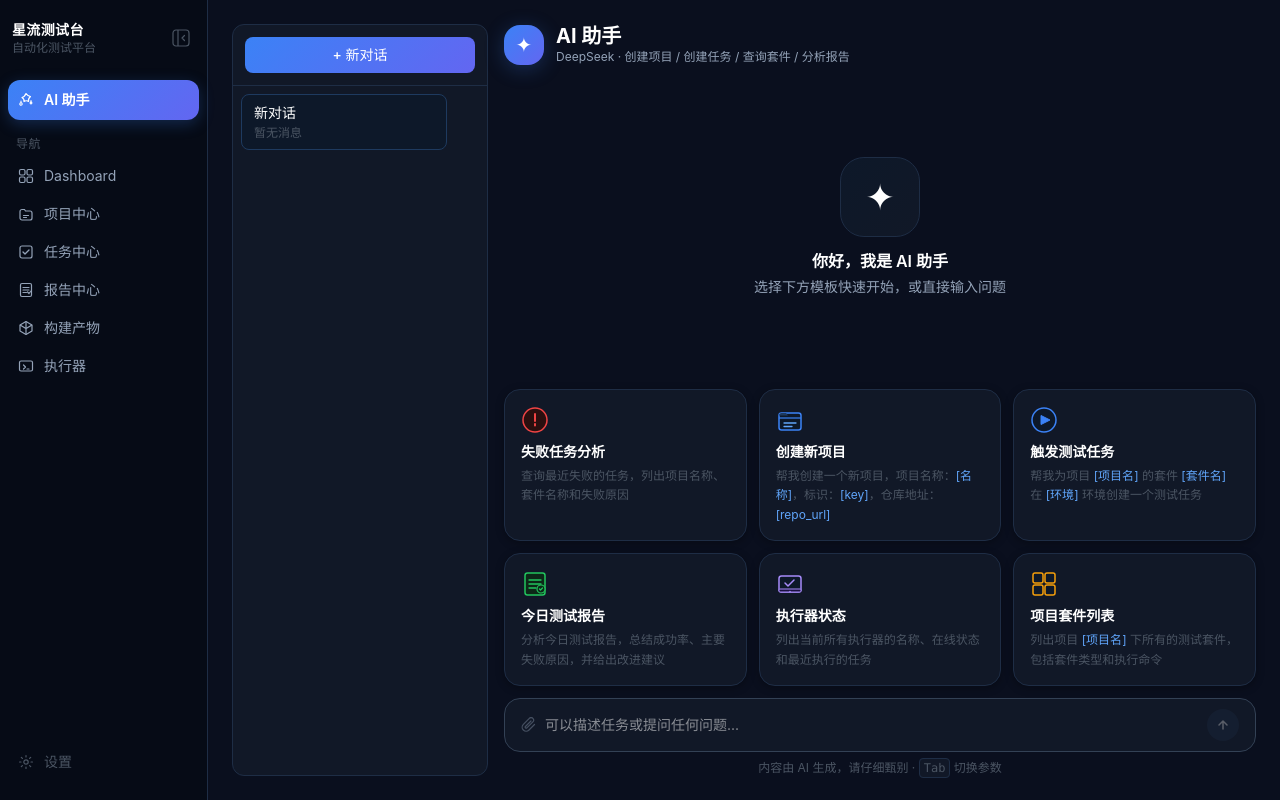
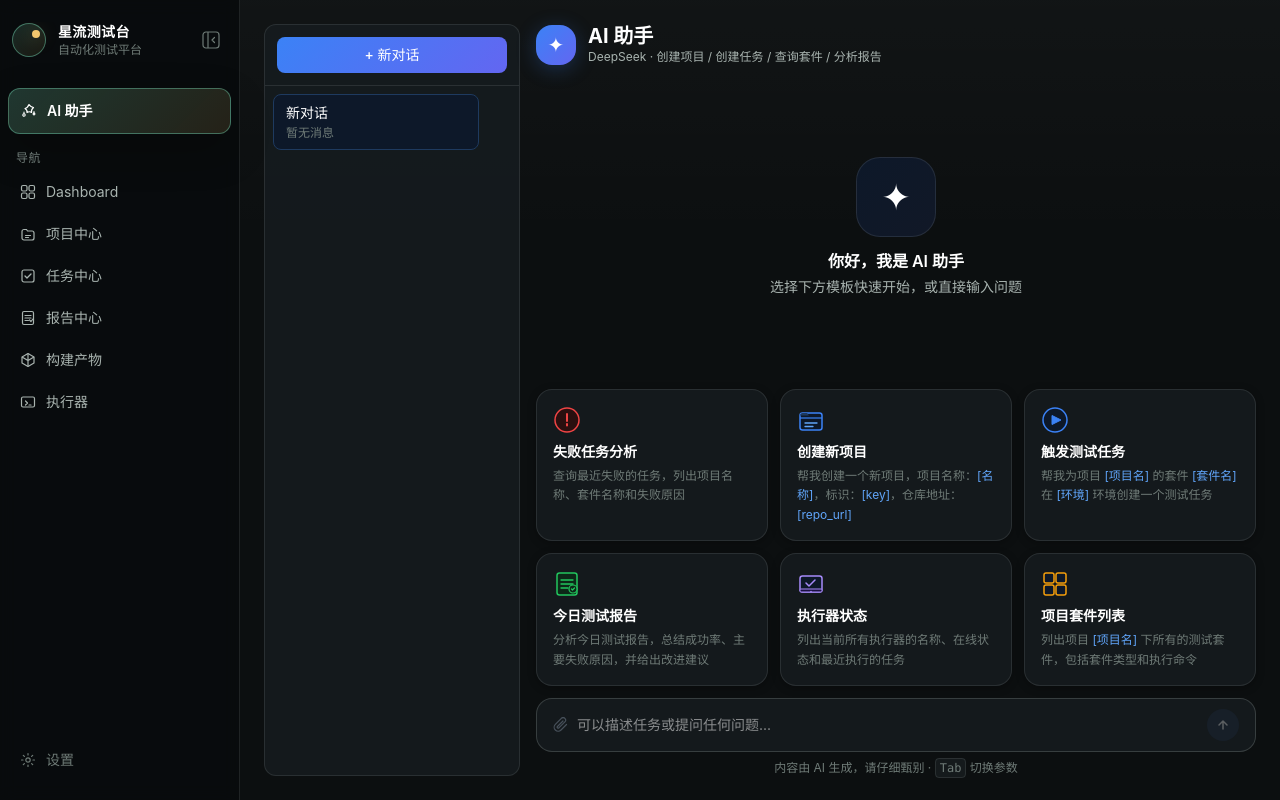
Before and after one commit to qd1332543/TestPlatform, a Next.js app in the folder apps/web/: page /ai in a window 1280 px wide. Built offline with nearby package versions, Linux system fonts and the light colour scheme.

Commit message:
feat: refine web console visual system

```diff
--- a/apps/web/app/globals.css
+++ b/apps/web/app/globals.css
@@ -1,31 +1,96 @@
 @import "tailwindcss";
 
 :root {
-  --bg-base: #0A0F1E;
-  --bg-sidebar: #060B16;
-  --bg-card: #111827;
-  --bg-card-hover: #1a2438;
-  --border: #1E2D45;
-  --border-light: #334155;
-  --accent: #3B82F6;
-  --accent-2: #6366F1;
+  --bg-base: #0C0F10;
+  --bg-sidebar: rgba(9, 12, 13, 0.88);
+  --bg-card: rgba(23, 29, 32, 0.82);
+  --bg-card-hover: rgba(34, 43, 46, 0.88);
+  --border: rgba(214, 228, 223, 0.11);
+  --border-light: rgba(214, 228, 223, 0.18);
+  --accent: #74D6B3;
+  --accent-2: #F2C76E;
+  --accent-3: #9DB7FF;
   --text-primary: #FFFFFF;
-  --text-secondary: #94A3B8;
-  --text-muted: #4B5563;
+  --text-secondary: #A9B4B0;
+  --text-muted: #6F7B77;
+  --surface-faint: rgba(255, 255, 255, 0.025);
+  --surface-soft: rgba(255, 255, 255, 0.045);
+  --shadow-elevated: 0 24px 80px rgba(0, 0, 0, 0.32);
+}
+
+html {
+  background: var(--bg-base);
 }
 
 body {
-  background: var(--bg-base);
+  min-height: 100vh;
+  background:
+    linear-gradient(rgba(255, 255, 255, 0.032) 1px, transparent 1px),
+    linear-gradient(90deg, rgba(255, 255, 255, 0.032) 1px, transparent 1px),
+    linear-gradient(145deg, rgba(116, 214, 179, 0.08), transparent 34%),
+    linear-gradient(315deg, rgba(242, 199, 110, 0.055), transparent 38%),
+    var(--bg-base);
+  background-size: 48px 48px, 48px 48px, auto, auto, auto;
   color: var(--text-primary);
   font-family: -apple-system, BlinkMacSystemFont, 'Segoe UI', sans-serif;
+  letter-spacing: 0;
 }
 
 ::selection {
-  background: #3B82F640;
-  color: #fff;
+  background: rgba(116, 214, 179, 0.32);
+  color: #06100C;
+}
+
+.app-shell {
+  min-height: 100vh;
+}
+
+.app-main {
+  background: linear-gradient(180deg, rgba(255, 255, 255, 0.025), transparent 240px);
+}
+
+.glass-panel {
+  background: var(--bg-card);
+  border: 1px solid var(--border);
+  box-shadow: var(--shadow-elevated);
+  backdrop-filter: blur(18px);
+}
+
+.brand-orbit {
+  position: relative;
+  width: 34px;
+  height: 34px;
+  flex: 0 0 34px;
+  border: 1px solid rgba(116, 214, 179, 0.46);
+  border-radius: 50%;
+  background: linear-gradient(145deg, rgba(116, 214, 179, 0.16), rgba(242, 199, 110, 0.08));
+}
+
+.brand-orbit::after {
+  position: absolute;
+  content: "";
+  width: 8px;
+  height: 8px;
+  right: 5px;
+  top: 6px;
+  border-radius: 50%;
+  background: var(--accent-2);
+  box-shadow: 0 0 18px rgba(242, 199, 110, 0.36);
+}
+
+.panel-heading {
+  color: var(--text-primary);
+  font-weight: 650;
+}
+
+.kicker {
+  color: var(--accent);
+  font-size: 12px;
+  font-weight: 700;
+  letter-spacing: 0;
 }
 
 ::-webkit-scrollbar { width: 4px; height: 4px; }
 ::-webkit-scrollbar-track { background: transparent; }
-::-webkit-scrollbar-thumb { background: #1E2D45; border-radius: 2px; }
-::-webkit-scrollbar-thumb:hover { background: #334155; }
+::-webkit-scrollbar-thumb { background: rgba(214, 228, 223, 0.18); border-radius: 2px; }
+::-webkit-scrollbar-thumb:hover { background: rgba(214, 228, 223, 0.28); }
--- a/apps/web/app/layout.tsx
+++ b/apps/web/app/layout.tsx
@@ -11,9 +11,9 @@ export default function RootLayout({ children }: { children: React.ReactNode })
   return (
     <html lang="zh" className="h-full">
       <body className="h-full text-white" style={{ background: 'var(--bg-base)' }}>
-        <div className="flex h-full">
+        <div className="app-shell flex h-full">
           <Sidebar />
-          <main className="flex-1 overflow-auto p-6 min-w-0">{children}</main>
+          <main className="app-main flex-1 overflow-auto p-6 min-w-0">{children}</main>
         </div>
       </body>
     </html>
--- a/apps/web/app/page.tsx
+++ b/apps/web/app/page.tsx
@@ -42,40 +42,70 @@ export default async function Dashboard() {
     .order('created_at', { ascending: false }).limit(10)
 
   const stats = [
-    { label: '今日任务', value: String(total), icon: '◈', color: '#3B82F6' },
-    { label: '成功率', value: successRate, icon: '◉', color: '#22C55E' },
-    { label: '失败任务', value: String(failed), icon: '◎', color: failed > 0 ? '#EF4444' : '#64748B' },
-    { label: '平均耗时', value: avgDuration, icon: '◷', color: '#A78BFA' },
+    { label: '今日任务', value: String(total), icon: '01', color: 'var(--accent)' },
+    { label: '成功率', value: successRate, icon: '02', color: '#22C55E' },
+    { label: '失败任务', value: String(failed), icon: '03', color: failed > 0 ? '#EF4444' : 'var(--text-muted)' },
+    { label: '平均耗时', value: avgDuration, icon: '04', color: 'var(--accent-2)' },
   ]
 
   return (
-    <div className="space-y-8 w-full">
-      <div>
-        <h1 className="text-2xl font-bold text-white">Dashboard</h1>
-        <p className="text-sm mt-1" style={{ color: 'var(--text-secondary)' }}>今日测试概览</p>
-      </div>
+    <div className="space-y-6 w-full max-w-7xl">
+      <section className="glass-panel rounded-2xl p-6 overflow-hidden">
+        <div className="grid gap-6 xl:grid-cols-[minmax(0,1.15fr)_420px]">
+          <div className="space-y-5">
+            <div>
+              <div className="kicker mb-2">METEORTEST CONTROL PLANE</div>
+              <h1 className="text-3xl font-bold text-white">测试执行工作台</h1>
+              <p className="text-sm mt-2 max-w-2xl leading-6" style={{ color: 'var(--text-secondary)' }}>
+                管理项目、套件、构建产物与本地执行器，把自动化测试任务从创建、执行、报告到 AI 分析串成一条闭环。
+              </p>
+            </div>
+            <div className="flex flex-wrap gap-3">
+              <Link href="/tasks/new" className="px-4 py-2.5 rounded-full text-sm font-semibold transition-opacity hover:opacity-90"
+                style={{ background: 'var(--accent)', color: '#06100C' }}>新建测试任务</Link>
+              <Link href="/ai" className="px-4 py-2.5 rounded-full text-sm transition-colors"
+                style={{ background: 'var(--surface-soft)', border: '1px solid var(--border)', color: 'var(--text-secondary)' }}>打开 AI 助手</Link>
+              <Link href="/executors" className="px-4 py-2.5 rounded-full text-sm transition-colors"
+                style={{ background: 'var(--surface-soft)', border: '1px solid var(--border)', color: 'var(--text-secondary)' }}>检查执行器</Link>
+            </div>
+          </div>
+
+          <div className="rounded-2xl p-4" style={{ background: 'rgba(255,255,255,0.035)', border: '1px solid var(--border)' }}>
+            <div className="text-xs uppercase tracking-wide mb-3" style={{ color: 'var(--text-muted)' }}>执行链路</div>
+            <div className="space-y-3">
+              {['导入测试套件', '登记构建产物', '创建测试任务', 'Agent 轮询执行', '报告与 AI 分析'].map((step, index) => (
+                <div key={step} className="flex items-center gap-3 rounded-xl px-3 py-2.5" style={{ background: 'rgba(12,15,16,0.46)', border: '1px solid var(--border)' }}>
+                  <span className="w-7 h-7 rounded-full flex items-center justify-center text-xs font-bold" style={{ color: '#06100C', background: index === 4 ? 'var(--accent-2)' : 'var(--accent)' }}>
+                    {String(index + 1).padStart(2, '0')}
+                  </span>
+                  <span className="text-sm text-white">{step}</span>
+                </div>
+              ))}
+            </div>
+          </div>
+        </div>
+      </section>
 
       {/* AI 入口 */}
-      <Link href="/ai" className="flex items-center gap-4 rounded-2xl p-5 transition-all group"
-        style={{ background: 'linear-gradient(135deg, #0D1829 0%, #111827 100%)', border: '1px solid #1E3A5F' }}>
-        <div className="w-12 h-12 rounded-2xl flex items-center justify-center text-2xl shrink-0"
-          style={{ background: 'linear-gradient(135deg, #3B82F6, #6366F1)', boxShadow: '0 4px 20px #3B82F650' }}>✦</div>
+      <Link href="/ai" className="flex items-center gap-4 rounded-2xl p-5 transition-all group glass-panel">
+        <div className="w-12 h-12 rounded-full flex items-center justify-center text-2xl shrink-0"
+          style={{ background: 'linear-gradient(145deg, rgba(116,214,179,0.28), rgba(242,199,110,0.14))', border: '1px solid rgba(116,214,179,0.42)' }}>✦</div>
         <div className="flex-1">
           <div className="font-semibold text-white text-base">AI 助手</div>
-          <div className="text-sm mt-0.5" style={{ color: '#60A5FA' }}>分析测试结果、创建任务、查询报告 · 由 DeepSeek 驱动</div>
+          <div className="text-sm mt-0.5" style={{ color: 'var(--accent)' }}>分析测试结果、创建任务、查询报告 · 由 DeepSeek 驱动</div>
         </div>
-        <svg width="20" height="20" viewBox="0 0 20 20" fill="none" style={{ color: '#3B82F6' }} className="group-hover:translate-x-1 transition-transform">
+        <svg width="20" height="20" viewBox="0 0 20 20" fill="none" style={{ color: 'var(--accent)' }} className="group-hover:translate-x-1 transition-transform">
           <path d="M4 10h12M12 6l4 4-4 4" stroke="currentColor" strokeWidth="1.5" strokeLinecap="round" strokeLinejoin="round"/>
         </svg>
       </Link>
 
       {/* Stats */}
-      <div className="grid grid-cols-4 gap-4">
+      <div className="grid gap-4 md:grid-cols-2 xl:grid-cols-4">
         {stats.map(({ label, value, icon, color }) => (
-          <div key={label} className="rounded-xl p-5" style={{ background: 'var(--bg-card)', border: '1px solid var(--border)' }}>
+          <div key={label} className="glass-panel rounded-2xl p-5">
             <div className="flex items-center justify-between mb-3">
               <span className="text-xs uppercase tracking-wide" style={{ color: 'var(--text-muted)' }}>{label}</span>
-              <span style={{ color }}>{icon}</span>
+              <span className="text-xs font-mono" style={{ color }}>{icon}</span>
             </div>
             <div className="text-3xl font-bold" style={{ color }}>{value}</div>
           </div>
@@ -84,16 +114,16 @@ export default async function Dashboard() {
 
       {/* Quick actions */}
       <div className="flex gap-3">
-        <Link href="/tasks/new" className="px-4 py-2 rounded-lg text-sm font-medium text-white transition-opacity hover:opacity-90"
-          style={{ background: 'linear-gradient(135deg, #3B82F6, #6366F1)' }}>新建任务</Link>
-        <Link href="/tasks?status=failed" className="px-4 py-2 rounded-lg text-sm transition-colors"
+        <Link href="/tasks/new" className="px-4 py-2 rounded-full text-sm font-medium transition-opacity hover:opacity-90"
+          style={{ background: 'var(--accent)', color: '#06100C' }}>新建任务</Link>
+        <Link href="/tasks?status=failed" className="px-4 py-2 rounded-full text-sm transition-colors"
           style={{ background: 'var(--bg-card)', border: '1px solid var(--border)', color: 'var(--text-secondary)' }}>查看失败</Link>
-        <Link href="/reports" className="px-4 py-2 rounded-lg text-sm transition-colors"
+        <Link href="/reports" className="px-4 py-2 rounded-full text-sm transition-colors"
           style={{ background: 'var(--bg-card)', border: '1px solid var(--border)', color: 'var(--text-secondary)' }}>查看报告</Link>
       </div>
 
       {/* Recent tasks */}
-      <div className="rounded-xl overflow-hidden" style={{ background: 'var(--bg-card)', border: '1px solid var(--border)' }}>
+      <div className="glass-panel rounded-2xl overflow-hidden">
         <div className="px-5 py-4" style={{ borderBottom: '1px solid var(--border)' }}>
           <span className="text-sm font-semibold text-white">最近任务</span>
         </div>
--- a/apps/web/components/Sidebar.tsx
+++ b/apps/web/components/Sidebar.tsx
@@ -113,19 +113,22 @@ export default function Sidebar() {
 
   return (
     <aside
-      className={`${collapsed ? 'w-14' : 'w-52'} flex flex-col py-5 shrink-0 transition-all duration-200 border-r`}
+      className={`${collapsed ? 'w-16' : 'w-60'} flex flex-col py-5 shrink-0 transition-all duration-200 border-r backdrop-blur`}
       style={{ background: 'var(--bg-sidebar)', borderColor: 'var(--border)' }}
     >
-      <div className="flex items-center justify-between px-3 mb-6 h-9">
+      <div className="flex items-center justify-between px-3 mb-7 h-10">
         {!collapsed && (
-          <div className="overflow-hidden">
-            <div className="text-white font-bold text-sm tracking-wide whitespace-nowrap truncate">{platformName}</div>
+          <div className="flex items-center gap-3 overflow-hidden">
+            <span className="brand-orbit" />
+            <div className="min-w-0">
+              <div className="text-white font-bold text-sm tracking-wide whitespace-nowrap truncate">{platformName}</div>
             <div className="text-xs whitespace-nowrap" style={{ color: 'var(--text-muted)' }}>自动化测试平台</div>
+            </div>
           </div>
         )}
         <button
           onClick={() => setCollapsed(c => !c)}
-          className="w-7 h-7 flex items-center justify-center rounded-md transition-colors shrink-0 ml-auto"
+          className="w-8 h-8 flex items-center justify-center rounded-full transition-colors shrink-0 ml-auto"
           style={{ color: 'var(--text-muted)' }}
           onMouseEnter={e => (e.currentTarget.style.color = '#fff')}
           onMouseLeave={e => (e.currentTarget.style.color = 'var(--text-muted)')}
@@ -145,10 +148,10 @@ export default function Sidebar() {
 
       <div className="px-2 mb-4">
         <Link href={aiItem.href} title={collapsed ? aiItem.label : undefined}
-          className={`flex items-center gap-2.5 px-2.5 py-2.5 rounded-xl text-sm font-semibold transition-all ${collapsed ? 'justify-center' : ''}`}
+          className={`flex items-center gap-2.5 px-3 py-3 rounded-xl text-sm font-semibold transition-all ${collapsed ? 'justify-center' : ''}`}
           style={isActive(aiItem.href)
-            ? { background: 'linear-gradient(135deg, #3B82F6, #6366F1)', color: '#fff', boxShadow: '0 4px 15px #3B82F640' }
-            : { background: '#0D1829', color: '#60A5FA', border: '1px solid #1E3A5F' }
+            ? { background: 'linear-gradient(135deg, rgba(116, 214, 179, 0.22), rgba(242, 199, 110, 0.12))', color: '#fff', border: '1px solid rgba(116, 214, 179, 0.42)', boxShadow: '0 16px 42px rgba(0,0,0,0.22)' }
+            : { background: 'rgba(116, 214, 179, 0.08)', color: 'var(--accent)', border: '1px solid rgba(116, 214, 179, 0.22)' }
           }
         >
           <span className="shrink-0">{aiItem.icon}</span>
@@ -161,9 +164,9 @@ export default function Sidebar() {
       <nav className="flex flex-col gap-0.5 px-2 flex-1">
         {navItems.map(({ href, label, icon }) => (
           <Link key={href} href={href} title={collapsed ? label : undefined}
-            className={`flex items-center gap-2.5 px-2.5 py-2 rounded-lg text-sm transition-colors ${collapsed ? 'justify-center' : ''}`}
+            className={`flex items-center gap-2.5 px-3 py-2.5 rounded-xl text-sm transition-colors ${collapsed ? 'justify-center' : ''}`}
             style={isActive(href)
-              ? { background: 'var(--bg-card)', color: '#fff', fontWeight: 500 }
+              ? { background: 'var(--surface-soft)', color: '#fff', fontWeight: 600, border: '1px solid var(--border)' }
               : { color: 'var(--text-secondary)' }
             }
           >
@@ -175,9 +178,9 @@ export default function Sidebar() {
 
       <div className="px-2 mt-4 pt-1">
         <Link href="/settings" title={collapsed ? '设置' : undefined}
-          className={`flex items-center gap-2.5 px-2.5 py-2 rounded-lg text-sm transition-colors ${collapsed ? 'justify-center' : ''}`}
+          className={`flex items-center gap-2.5 px-3 py-2.5 rounded-xl text-sm transition-colors ${collapsed ? 'justify-center' : ''}`}
           style={isActive('/settings')
-            ? { background: 'var(--bg-card)', color: '#fff', fontWeight: 500 }
+            ? { background: 'var(--surface-soft)', color: '#fff', fontWeight: 600, border: '1px solid var(--border)' }
             : { color: 'var(--text-muted)' }
           }
         >
```
